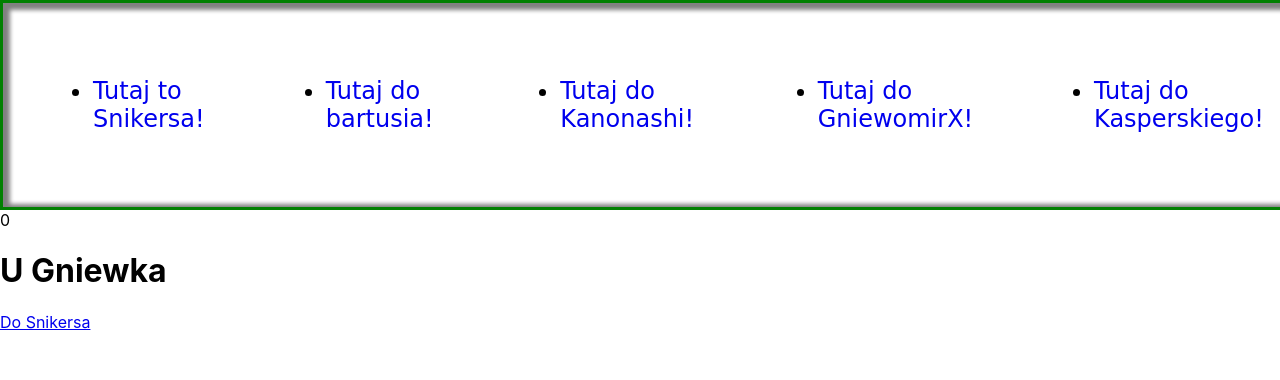
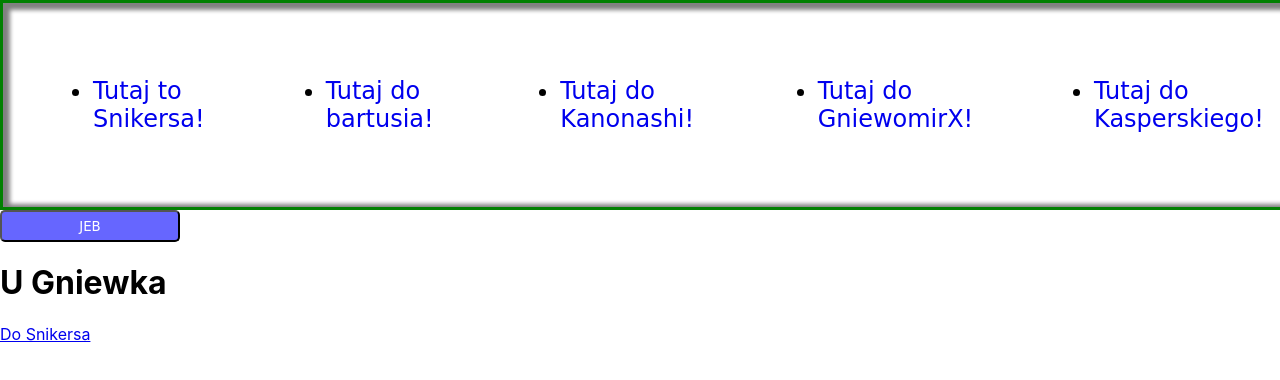
Before and after one commit to Snikerso/optymalisci, a React (Create React App) app: page /gniewomirx in a window 1280 px wide. Shown: the top 380 px of the page. Built offline with nearby package versions, Linux system fonts and the light colour scheme.

Commit message:
jeb jeb jeb

```diff
--- a/src/components/atoms/Counter/index.js
+++ b/src/components/atoms/Counter/index.js
@@ -1,6 +1,6 @@
 import styled from 'styled-components'
 
 export const Counter = styled.div`
-
+    font-size: ${({fontSize}) => 2*fontSize}px;
 
 `
--- a/src/views/GniewomirXView/index.js
+++ b/src/views/GniewomirXView/index.js
@@ -1,10 +1,12 @@
 import { Link } from "react-router-dom";
-import React from "react"
+import React, { useState } from "react"
 import { Counter } from "../../components/atoms/Counter";
+import Button from "../../components/atoms/Button";
 export const GniewomirXView = ({back, title}) => {
-
+const [count, setCount] = useState(0);
   return <div>
-    <Counter>0</Counter>
+    <Button onClick={() => setCount(count + 1)}>JEB</Button>
+    <Counter fontSize={count}>{count}</Counter>
     <h1>{title}</h1>
     <Link to={back.to}>{back.text}</Link>
   </div>
```
